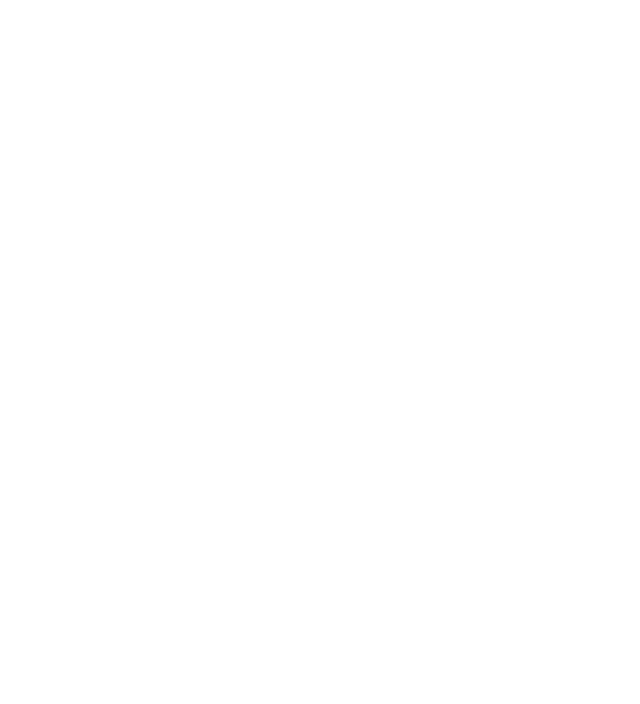
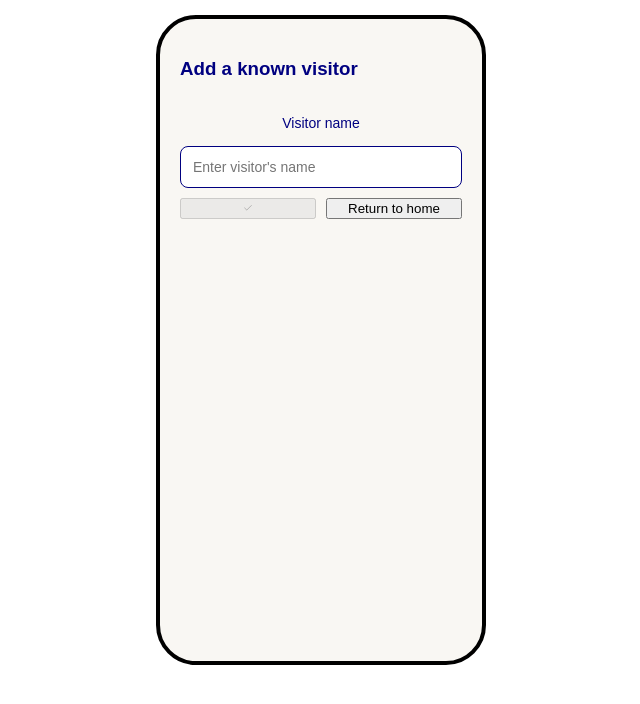
Before and after one commit to harmanguraya06/iis-phase-2-, a React (Vite) app: page /addVisitor in a window 1280 px wide. Before the commit this address had no page. Shown: the top 704 px of the page, without its empty margins (319-959 px from the left). Built offline with nearby package versions, Linux system fonts and the light colour scheme.

Commit message:
added visitor page that uses photo from notification and undo button

```diff
--- a/src/App.jsx
+++ b/src/App.jsx
@@ -2,7 +2,7 @@ import {BrowserRouter, Routes, Route} from "react-router-dom";
 
 import Phone from "./pages/Phone";
 import LiveFeed from "./pages/LiveFeed";
-//import AddVisitor from "./pages/AddVisitor";
+import AddVisitor from "./pages/AddVisitor";
 import IdentityCorrection from "./pages/IdentityCorrection";
 
 import "./App.css";
@@ -14,7 +14,7 @@ function App() {
                 <Route path="/" element={<Phone />} />
                 <Route path="/liveFeed" element={<LiveFeed />} />
                 <Route path="/identityCorrection" element={<IdentityCorrection />} />
-                {/* <Route path="/addVisitor" element={<AddVisitor />} /> */}
+                <Route path="/addVisitor" element={<AddVisitor />} />
             </Routes>
         </BrowserRouter>
     );
--- a/src/pages/AddVisitor.jsx
+++ b/src/pages/AddVisitor.jsx
@@ -0,0 +1,98 @@
+import {useState, useEffect} from "react";
+import {useNavigate, useLocation} from "react-router-dom";
+import {Check} from "lucide-react";
+
+function AddVisitor() {
+    const navigate = useNavigate();
+    const location = useLocation();
+    const [name, setName] = useState("");
+    const [photo] = useState(location.state?.visitorImage || "");
+    const [submittedVisitor, setSubmittedVisitor] = useState(null);
+    const [undoTimeout, setUndoTimeout] = useState(120);
+
+
+    const submit = () => {
+        if (!name.trim() || !photo) {
+            alert("Please enter a name.");
+            return;
+        }
+
+        const newVisitor = {
+            name: name.trim(),
+            image: photo
+        };
+
+        setSubmittedVisitor(newVisitor);
+        setUndoTimeout(120);
+    };
+
+    const undo = () => {
+        setSubmittedVisitor(null);
+        setUndoTimeout(120);
+    };
+
+    useEffect(() => {
+        if (!submittedVisitor) return;
+
+        let seconds = 120;
+
+        const timer = setInterval(() => {
+            seconds--;
+            setUndoTimeout(seconds);
+
+            if (seconds === 0) {
+                clearInterval(timer);
+                setSubmittedVisitor(null);
+                navigate("/");
+            }
+        }, 1000);
+
+        return () => clearInterval(timer);
+    }, [submittedVisitor, navigate]);
+
+    return (
+        <div className="phone">
+            <h3>Add a known visitor</h3>
+
+            <p>Visitor name</p>
+
+            <input
+                type="text"
+                placeholder="Enter visitor's name"
+                value={name}
+                onChange={(e) => setName(e.target.value)}
+                disabled={submittedVisitor !== null}
+            />
+
+            {photo && (
+                <div>
+                    <img
+                        src={photo}
+                        alt="New visitor preview"
+                        className="smallVisitorPhoto"
+                    />
+                </div>
+            )}
+
+            <div className="actionButtons">
+                <button onClick={submit} disabled={!name.trim() || !photo || submittedVisitor !== null}>
+                    <Check size={10} />
+                </button>
+
+                <button onClick={() => navigate("/")}> Return to home </button>
+            </div>
+
+            {submittedVisitor && (
+                <div className="undo">
+                    <p>{submittedVisitor.name} has been added.</p>
+
+                    <button onClick={undo}> Undo </button>
+
+                    <div className="undoLine" style={{ width: `${undoTimeout / 120 * 100}%`}}> </div>
+                </div>
+            )}
+        </div>
+    );
+}
+
+export default AddVisitor;
--- a/src/pages/Phone.jsx
+++ b/src/pages/Phone.jsx
@@ -24,7 +24,7 @@ function Phone () {
         setExpandedNotification(notificationId === expandedNotification ? null : notificationId);
     };
 
-    const userAction = (action) => {
+    const userAction = (action, notification) => {
         switch (action) {
             case "Dismiss":
                 setExpandedNotification(null);
@@ -36,7 +36,7 @@ function Phone () {
                 navigate("/identityCorrection");
                 break;
             case "Add as known visitor":
-                navigate("/addVisitor");
+                navigate("/addVisitor", {state: {visitorImage: notification.image}});
                 break;
             case "Urgent help":
                 alert("Your emergecy contact has been notified!");
@@ -103,7 +103,7 @@ function Phone () {
                                             const Icon = actionOptions[action];
 
                                             return (
-                                                <button key={index} className="actionButton" onClick={() => {userAction(action);}}>
+                                                <button key={index} className="actionButton" onClick={() => {userAction(action, notification);}}>
                                                     {Icon && <Icon size={24} strokeWidth={1.8} />}
                                                     <span>{action}</span>
                                                 </button>
```
